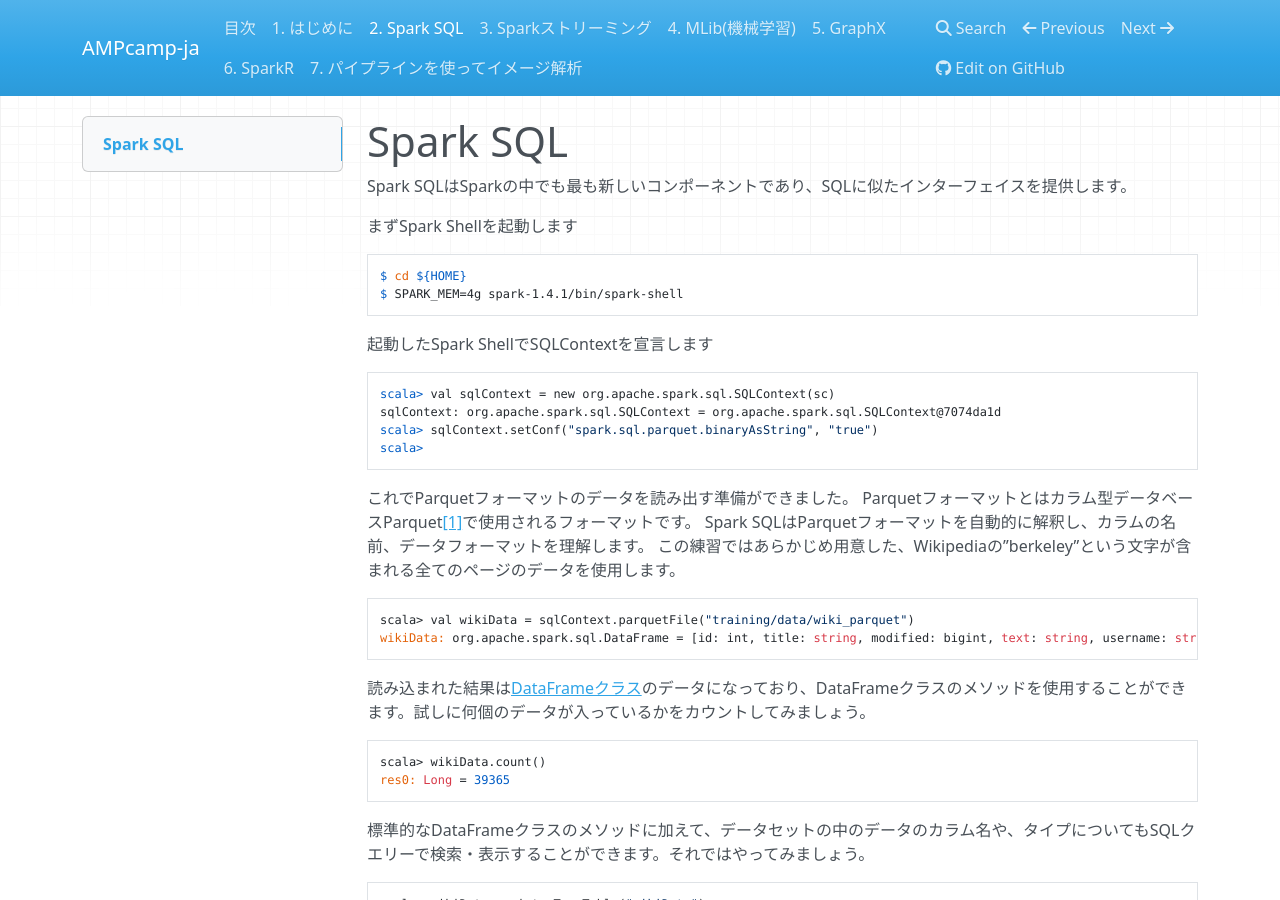
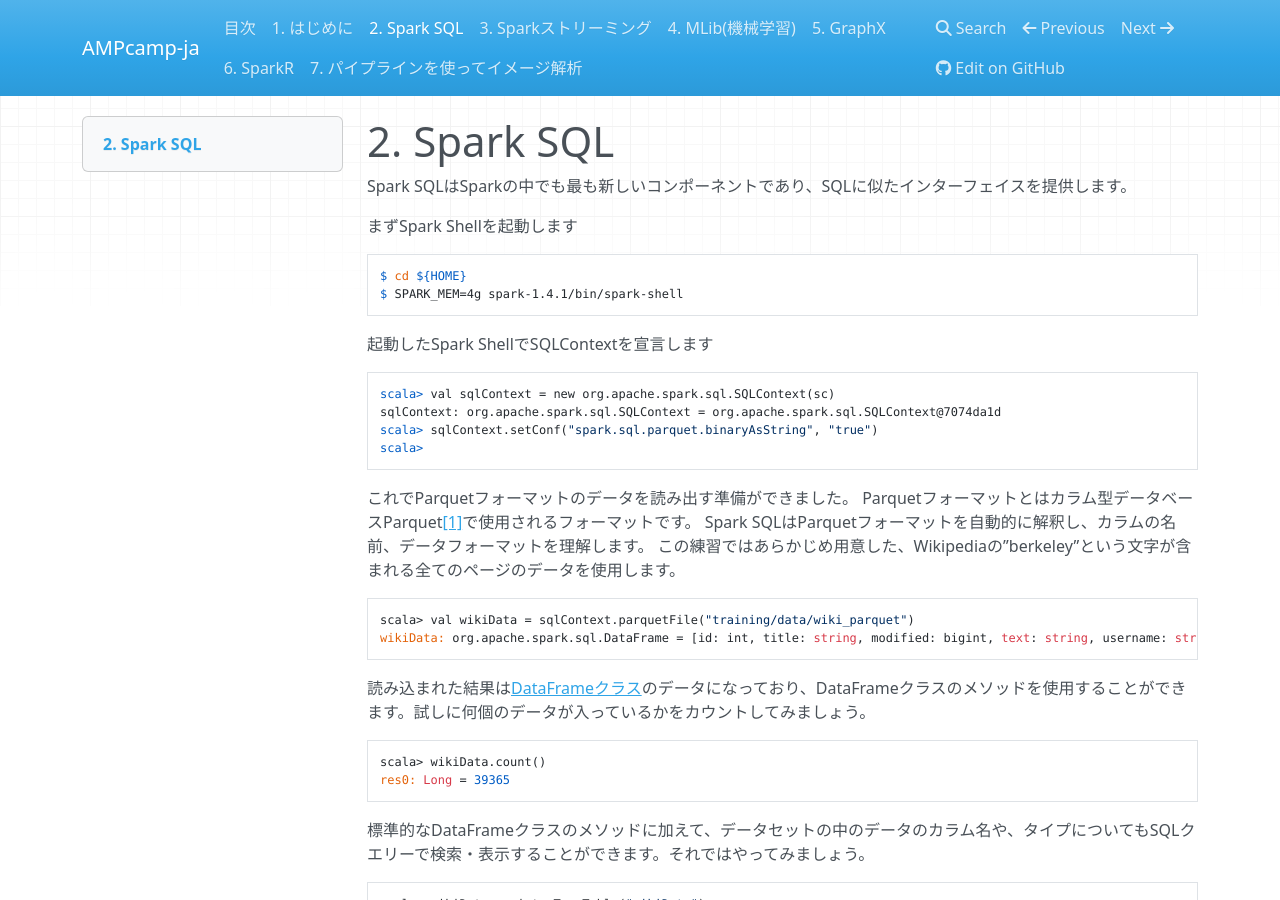
Before and after one commit to m-kiuchi/AMPcamp-ja, an MkDocs documentation site: the page built from docs/spark-sql.md, in a window 1280 px wide and 900 px high. Built offline with MkDocs 1.6.1, drawn with Linux system fonts in a browser that asks for light colours; nearby versions of some CDN libraries; old or Windows-style settings are respelled for this version of MkDocs.

Commit message:
Update spark-sql.md

```diff
--- a/docs/spark-sql.md
+++ b/docs/spark-sql.md
@@ -1,4 +1,4 @@
-# Spark SQL
+# 2. Spark SQL
 Spark SQLはSparkの中でも最も新しいコンポーネントであり、SQLに似たインターフェイスを提供します。
 
 まずSpark Shellを起動します
```
